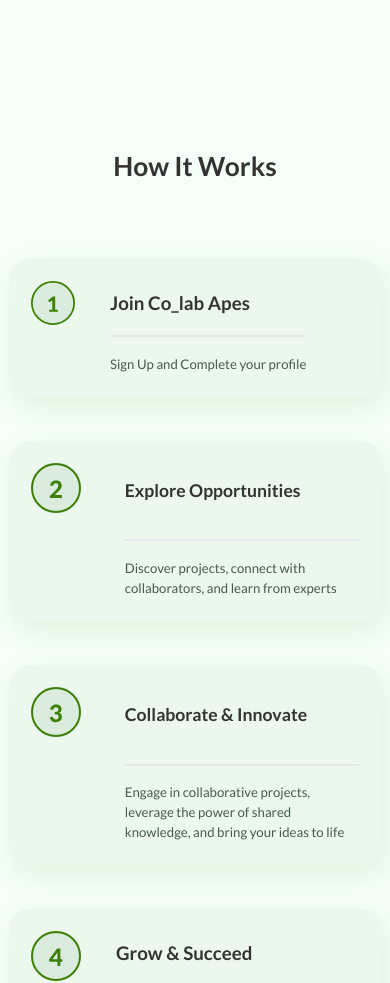
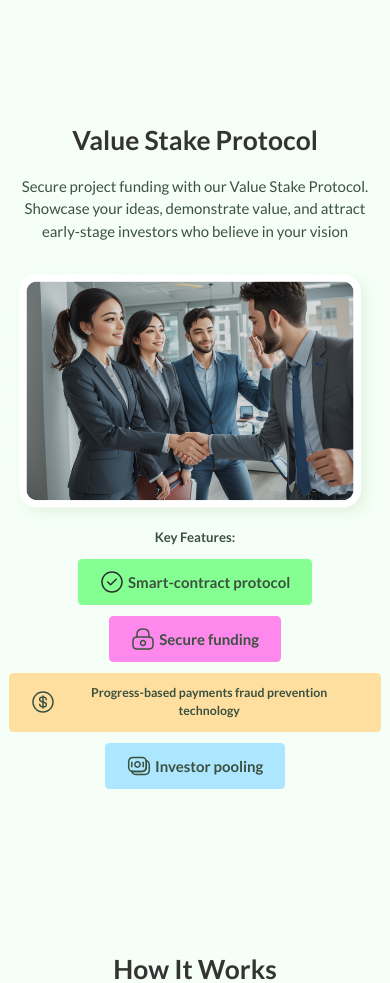
Before and after one commit to Colab-Apes/new_landing_page, a React (Vite) app: page / in a window 390 px wide. Shown: the part 3280-4263 px from the top of the page. Built offline with nearby package versions, Linux system fonts and the light colour scheme.

Commit message:
working on the responsiveness

```diff
--- a/src/NewLandingPage/components/ValueStake.jsx
+++ b/src/NewLandingPage/components/ValueStake.jsx
@@ -8,10 +8,10 @@
 const ValueStake = () => {
   return (
     <div>
-      <div className="mx-auto hidden lg:block mt-36  relative">
-        <div className="py-5 bg-[#3B8004] h-[58px] w-[91px] absolute top-[5rem] left-[-10rem] "></div>
-        <div className="bg-[#054E12] bottom-3 z-[-1] blur-[500px] rounded-full h-[300px] w-[300px] absolute"></div>
-        <div className="bg-[#C26AAA] bottom-[-6rem] z-[-1] blur-[150px] rounded-full h-[200px] w-[200px] absolute"></div>
+      <div className="mt-64 lg:mt-36 px-4 lg:px-20 relative">
+        <div className="py-5 hidden lg:block bg-[#3B8004] h-[58px] w-[91px] absolute top-[5rem] left-[-10rem] "></div>
+        <div className="bg-[#054E12] hidden lg:block bottom-3 z-[-1] blur-[500px] rounded-full h-[300px] w-[300px] absolute"></div>
+        <div className="bg-[#C26AAA] hidden lg:block bottom-[-6rem] z-[-1] blur-[150px] rounded-full h-[200px] w-[200px] absolute"></div>
         <div className=" flex flex-col-reverse md:flex-row-reverse items-center md:gap-24">
           <div className="feat-image">
             <img className="w-[100%]" src={feature4} alt="Feature Frame" />
@@ -24,19 +24,23 @@
                   <div className="icon">
                     <img src={tickCircle} alt="frame" />
                   </div>
-                  <p className="text-[1.3rem]">Smart-contract protocol</p>
+                  <p className="text-[1.7rem] text-[#3B513F] font-bold">
+                    Smart-contract protocol
+                  </p>
                 </div>
                 <div className="stuff flex items-center gap-2 bg-[#FF88EC] px-10 py-5 rounded-lg">
                   <div className="icon">
                     <img src={lock} alt="frame" />
                   </div>
-                  <p className="text-[1.3rem]">Secure funding</p>
+                  <p className="text-[1.7rem] text-[#3B513F] font-bold">
+                    Secure funding
+                  </p>
                 </div>
                 <div className="stuff flex items-center gap-2 bg-[#FFDFA0] px-10 py-5 rounded-lg">
                   <div className="icon">
                     <img src={dollarCircle} alt="frame" />
                   </div>
-                  <p className="text-[1.3rem]">
+                  <p className="text-[1.4rem] text-[#3B513F] font-bold">
                     Progress-based payments fraud prevention technology
                   </p>
                 </div>
@@ -44,7 +48,9 @@
                   <div className="icon">
                     <img src={moneys} alt="frame" />
                   </div>
-                  <p className="text-[1.3rem]">Investor pooling</p>
+                  <p className="text-[1.7rem] text-[#3B513F] font-bold">
+                    Investor pooling
+                  </p>
                 </div>
               </div>
             </div>
```
